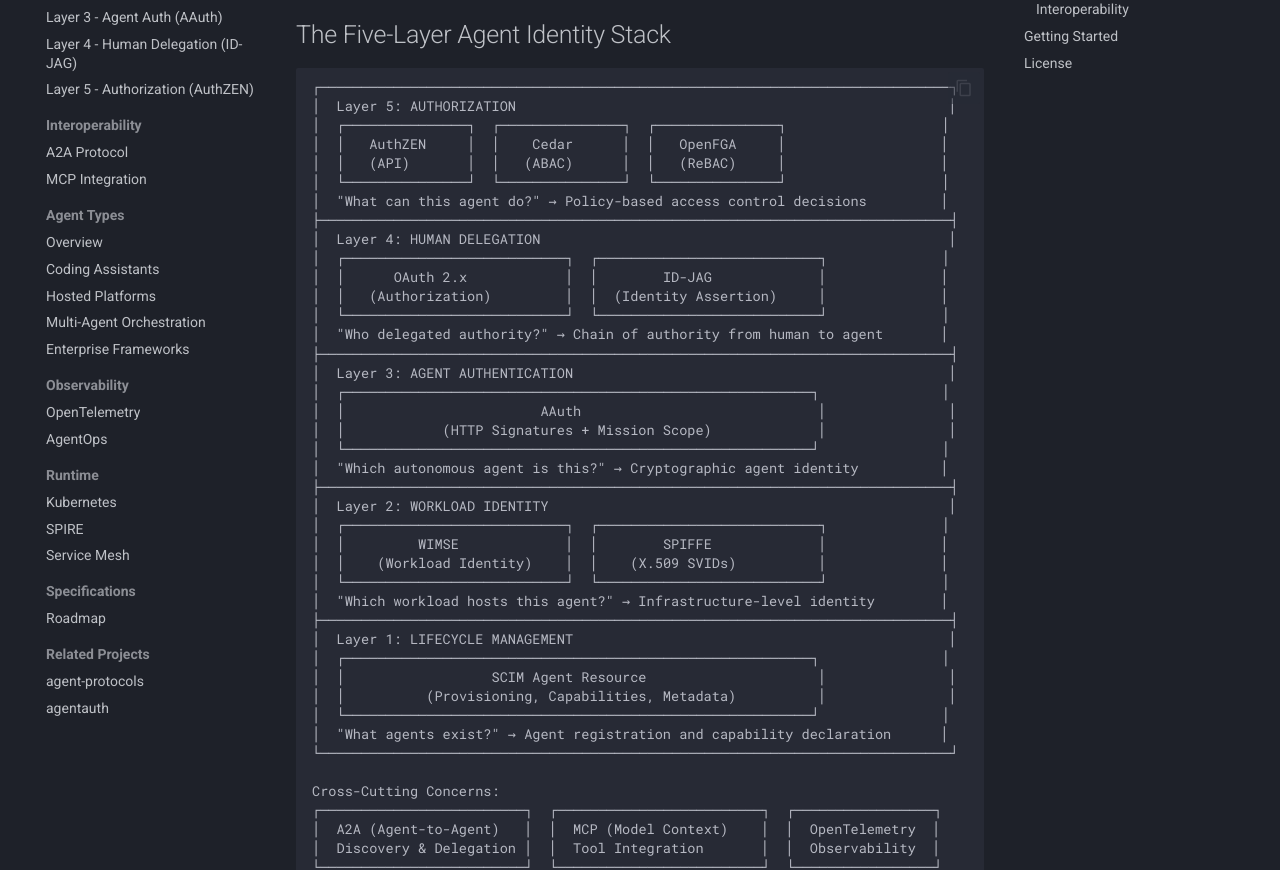
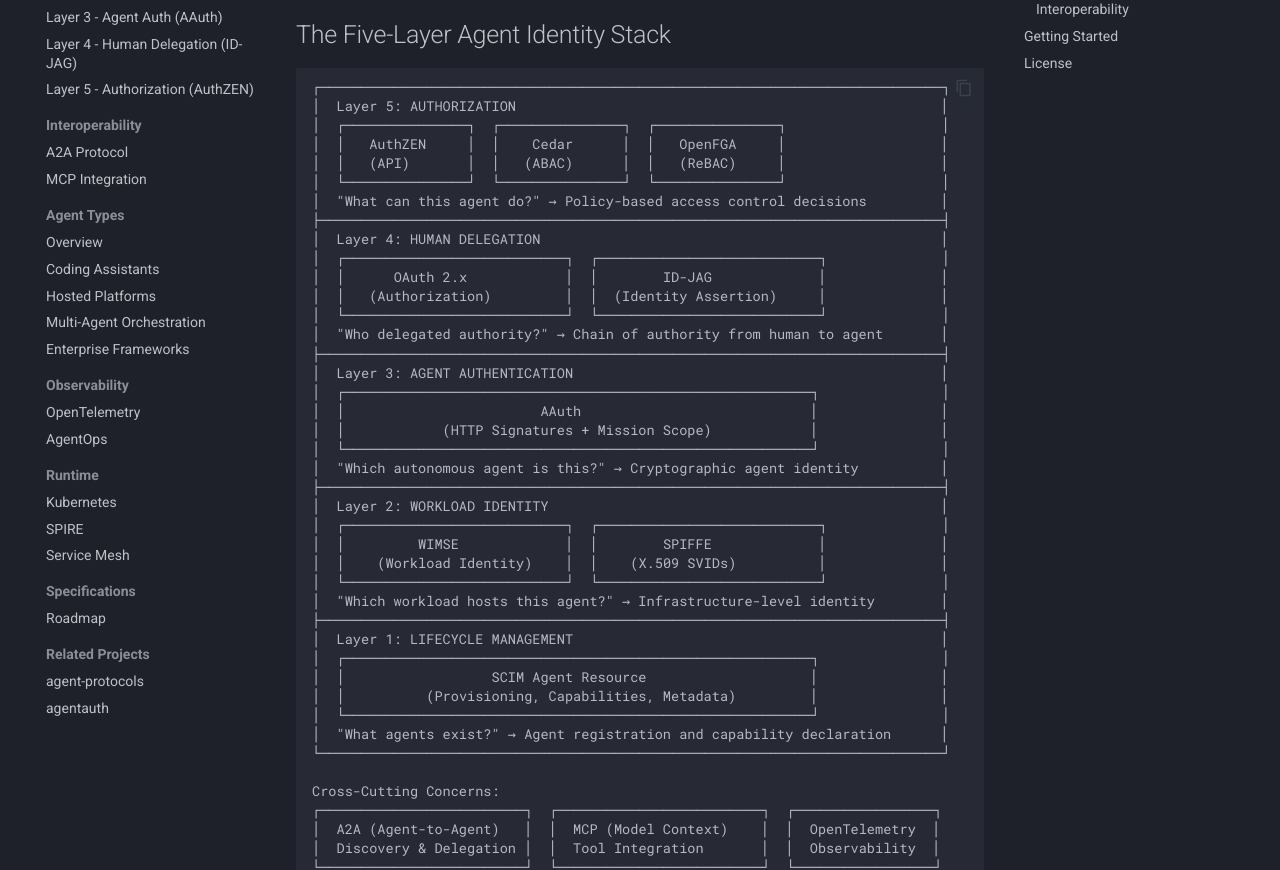
Before and after one commit to aistandardsio/oaiaf, an MkDocs documentation site: the page built from docs/index.md, in a window 1280 px wide and 1400 px high. Shown: the part 363-1233 px from the top of the window. Built offline with MkDocs 1.6.1 and Material for MkDocs 9.7.7, drawn with Linux system fonts in a browser that asks for light colours; comment, search, counter and statistics services are not loaded.

````diff
--- a/docs/index.md
+++ b/docs/index.md
@@ -7,42 +7,42 @@ OAIAF provides a reference architecture for enterprise AI agent identity and aut
 ## The Five-Layer Agent Identity Stack
 
 ```
-┌─────────────────────────────────────────────────────────────────────────────┐
-│  Layer 5: AUTHORIZATION                                                     │
+┌────────────────────────────────────────────────────────────────────────────┐
+│  Layer 5: AUTHORIZATION                                                    │
 │  ┌───────────────┐  ┌───────────────┐  ┌───────────────┐                   │
 │  │   AuthZEN     │  │    Cedar      │  │   OpenFGA     │                   │
 │  │   (API)       │  │   (ABAC)      │  │   (ReBAC)     │                   │
 │  └───────────────┘  └───────────────┘  └───────────────┘                   │
 │  "What can this agent do?" → Policy-based access control decisions         │
-├─────────────────────────────────────────────────────────────────────────────┤
-│  Layer 4: HUMAN DELEGATION                                                  │
+├────────────────────────────────────────────────────────────────────────────┤
+│  Layer 4: HUMAN DELEGATION                                                 │
 │  ┌───────────────────────────┐  ┌───────────────────────────┐              │
 │  │      OAuth 2.x            │  │        ID-JAG             │              │
 │  │   (Authorization)         │  │  (Identity Assertion)     │              │
 │  └───────────────────────────┘  └───────────────────────────┘              │
 │  "Who delegated authority?" → Chain of authority from human to agent       │
-├─────────────────────────────────────────────────────────────────────────────┤
-│  Layer 3: AGENT AUTHENTICATION                                              │
+├────────────────────────────────────────────────────────────────────────────┤
+│  Layer 3: AGENT AUTHENTICATION                                             │
 │  ┌─────────────────────────────────────────────────────────┐               │
-│  │                        AAuth                             │               │
-│  │            (HTTP Signatures + Mission Scope)             │               │
+│  │                        AAuth                            │               │
+│  │            (HTTP Signatures + Mission Scope)            │               │
 │  └─────────────────────────────────────────────────────────┘               │
 │  "Which autonomous agent is this?" → Cryptographic agent identity          │
-├─────────────────────────────────────────────────────────────────────────────┤
-│  Layer 2: WORKLOAD IDENTITY                                                 │
+├────────────────────────────────────────────────────────────────────────────┤
+│  Layer 2: WORKLOAD IDENTITY                                                │
 │  ┌───────────────────────────┐  ┌───────────────────────────┐              │
 │  │         WIMSE             │  │        SPIFFE             │              │
 │  │    (Workload Identity)    │  │    (X.509 SVIDs)          │              │
 │  └───────────────────────────┘  └───────────────────────────┘              │
 │  "Which workload hosts this agent?" → Infrastructure-level identity        │
-├─────────────────────────────────────────────────────────────────────────────┤
-│  Layer 1: LIFECYCLE MANAGEMENT                                              │
+├────────────────────────────────────────────────────────────────────────────┤
+│  Layer 1: LIFECYCLE MANAGEMENT                                             │
 │  ┌─────────────────────────────────────────────────────────┐               │
-│  │                  SCIM Agent Resource                     │               │
-│  │          (Provisioning, Capabilities, Metadata)          │               │
+│  │                  SCIM Agent Resource                    │               │
+│  │          (Provisioning, Capabilities, Metadata)         │               │
 │  └─────────────────────────────────────────────────────────┘               │
 │  "What agents exist?" → Agent registration and capability declaration      │
-└─────────────────────────────────────────────────────────────────────────────┘
+└────────────────────────────────────────────────────────────────────────────┘
 
 Cross-Cutting Concerns:
 ┌─────────────────────────┐  ┌─────────────────────────┐  ┌─────────────────┐
````
